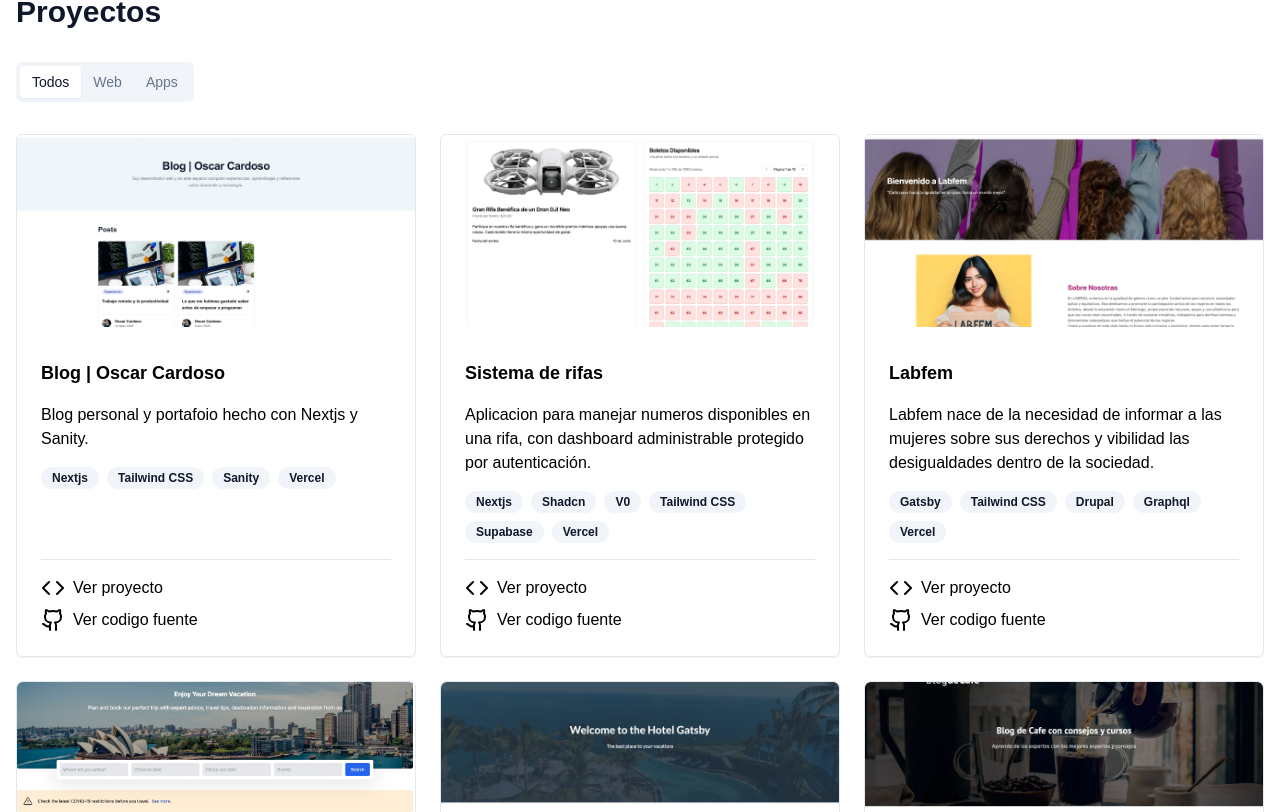
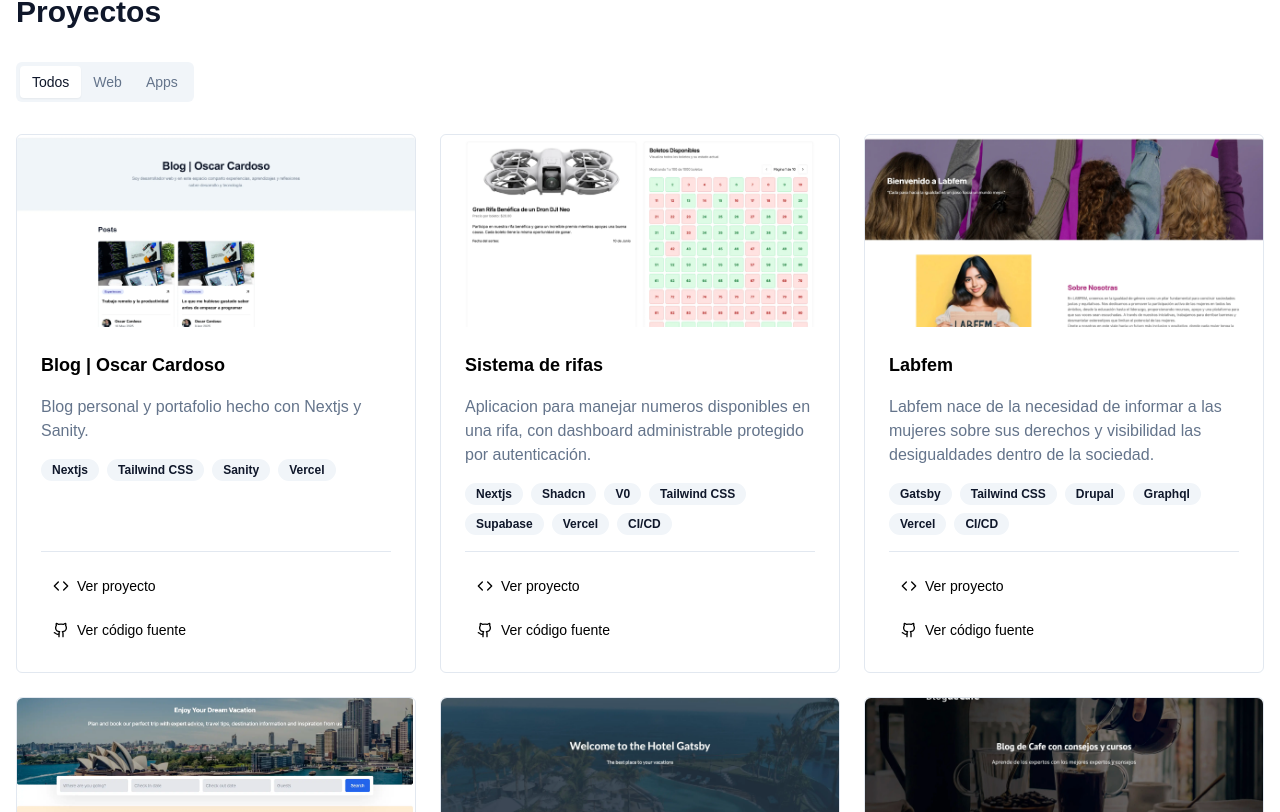
Before and after one commit to Cardozo1w/blog, a Next.js app: page /portfolio in a window 1280 px wide. Shown: the part 388-1200 px from the top of the page. Built offline with nearby package versions, Linux system fonts and the light colour scheme.

Commit message:
portfolio updates

```diff
--- a/src/app/portfolio/page.tsx
+++ b/src/app/portfolio/page.tsx
@@ -22,9 +22,10 @@ const projects = [
   {
     id: 1,
     title: "Blog | Oscar Cardoso",
-    description: "Blog personal y portafoio hecho con Nextjs y Sanity.",
+    description: "Blog personal y portafolio hecho con Nextjs y Sanity.",
     image: "/projects/blog-cardoso.webp",
-    link: "https://www.cardoso.dev/",
+    projectUrl: "https://www.cardoso.dev/",
+    sourceCodeUrl: "https://github.com/Cardozo1w/blog",
     technologies: ["Nextjs", "Tailwind CSS", "Sanity", "Vercel"],
     category: "web",
   },
@@ -34,7 +35,8 @@ const projects = [
     description:
       "Aplicacion para manejar numeros disponibles en una rifa, con dashboard administrable protegido por autenticación.",
     image: "/projects/raffle-system.webp",
-    link: "https://v0-raffle-ticket-interface.vercel.app/",
+    projectUrl: "https://v0-raffle-ticket-interface.vercel.app/",
+    sourceCodeUrl: "https://github.com/Cardozo1w/raffle-system",
     technologies: [
       "Nextjs",
       "Shadcn",
@@ -42,6 +44,7 @@ const projects = [
       "Tailwind CSS",
       "Supabase",
       "Vercel",
+      "CI/CD",
     ],
     category: "app",
   },
@@ -49,10 +52,18 @@ const projects = [
     id: 3,
     title: "Labfem",
     description:
-      "Labfem nace de la necesidad de informar a las mujeres sobre sus derechos y vibilidad las desigualdades dentro de la sociedad.",
+      "Labfem nace de la necesidad de informar a las mujeres sobre sus derechos y visibilidad las desigualdades dentro de la sociedad.",
     image: "/projects/labfem.webp",
-    link: "https://labfem.vercel.app/",
-    technologies: ["Gatsby", "Tailwind CSS", "Drupal", "Graphql", "Vercel"],
+    projectUrl: "https://labfem.vercel.app/",
+    sourceCodeUrl: "https://github.com/Cardozo1w/labfem",
+    technologies: [
+      "Gatsby",
+      "Tailwind CSS",
+      "Drupal",
+      "Graphql",
+      "Vercel",
+      "CI/CD",
+    ],
     category: "web",
   },
   {
@@ -61,8 +72,16 @@ const projects = [
     description:
       "My Dream Place se trata de un sitio web para una empresa ficticia de viajes, el objetivo de este proyecto fué demostrar el potencial de utiliar un sitio desacoplado del backend, permitiendo a los usuarios la modificación de contenido de una manera fácil y eficaz.",
     image: "/projects/my-dream-place.webp",
-    link: "https://com-gatsby-drupal.vercel.app/",
-    technologies: ["Gatsby", "Tailwind CSS", "Drupal", "Graphql", "Vercel"],
+    projectUrl: "https://com-gatsby-drupal.vercel.app/",
+    sourceCodeUrl: "https://github.com/Cardoso1205/com.gatsby.drupal",
+    technologies: [
+      "Gatsby",
+      "Tailwind CSS",
+      "Drupal",
+      "Graphql",
+      "Vercel",
+      "CI/CD",
+    ],
     category: "web",
   },
   {
@@ -70,7 +89,8 @@ const projects = [
     title: "Hotel Gatsby Site",
     description: "Sitio construido con Gatsby, Graphql y DatoCMS",
     image: "/projects/hotel-gatsby-site.webp",
-    link: "https://hotel-gatsby-site.netlify.app/",
+    projectUrl: "https://hotel-gatsby-site.netlify.app/",
+    sourceCodeUrl: "https://github.com/Cardozo1w/hotel-gatsby",
     technologies: [
       "Gatsby",
       "Styled components",
@@ -85,16 +105,16 @@ const projects = [
     title: "Blog Cafe",
     description: "Sitio construido con HTML y CSS",
     image: "/projects/blog-cafe.webp",
-    link: "https://cardoso2.netlify.app/",
+    projectUrl: "https://cardoso2.netlify.app/",
     technologies: ["HTML", "CSS", "Netlify"],
     category: "web",
   },
-   {
+  {
     id: 7,
     title: "Bienes Raices",
     description: "Sitio construido con HTML y CSS",
     image: "/projects/bienes-raices.webp",
-    link: "https://cardoso1.netlify.app/",
+    projectUrl: "https://cardoso1.netlify.app/",
     technologies: ["HTML", "CSS", "Netlify"],
     category: "web",
   },
@@ -182,11 +202,13 @@ export default function PortfolioPage() {
                   <Card
                     key={project.id}
                     title={project.title}
-                    to={project.link}
+                    projectUrl={project.projectUrl}
+                    sourceCodeUrl={project.sourceCodeUrl}
+                    to={project.projectUrl}
                     description={project.description}
                     image={project.image}
                     badges={project.technologies}
-                    isTechCard
+                    variant="project"
                   />
                 ))}
               </TabsContent>
@@ -201,11 +223,12 @@ export default function PortfolioPage() {
                     <Card
                       key={project.id}
                       title={project.title}
-                      to={project.link}
+                      projectUrl={project.projectUrl}
+                      to={project.projectUrl}
                       description={project.description}
                       image={project.image}
                       badges={project.technologies}
-                      isTechCard
+                      variant="project"
                     />
                   ))}
               </TabsContent>
@@ -220,11 +243,12 @@ export default function PortfolioPage() {
                     <Card
                       key={project.id}
                       title={project.title}
-                      to={project.link}
+                      projectUrl={project.projectUrl}
+                      to={project.projectUrl}
                       description={project.description}
                       image={project.image}
                       badges={project.technologies}
-                      isTechCard
+                      variant="project"
                     />
                   ))}
               </TabsContent>
--- a/src/components/Card.tsx
+++ b/src/components/Card.tsx
@@ -1,87 +1,78 @@
-import { format } from "date-fns";
-import Image from "next/image";
-import Link from "next/link";
-import React from "react";
-import { Badge } from "./ui/badge";
-import { Github, Code } from "lucide-react";
+import Image from "next/image"
+import Link from "next/link"
+import { Badge } from "./ui/badge"
+import { Github, Code, ArrowUpRight } from "lucide-react"
+import { Button } from "./ui/button"
+import { format } from "date-fns"
+
+type CardVariant = "blog" | "project"
 
 interface CardProps {
-  title: string;
-  to: string;
-  description?: string;
+  title: string
+  to: string
+  description?: string
   avatar?: {
-    src: string;
-    alt: string;
-  };
-  publishedDate?: string;
-  image?: string;
-  badges?: string[];
-  isTechCard?: boolean;
+    src: string
+    alt: string
+  }
+  image: string
+  badges?: string[]
+  variant?: CardVariant
+  projectUrl?: string
+  sourceCodeUrl?: string
+  author?: {
+    name: string
+    date?: string
+  }
+  category?: string
 }
 
 const Card = ({
   title,
   to,
   avatar,
-  publishedDate,
   image,
   description,
   badges,
-  isTechCard = false,
+  variant = "blog",
+  projectUrl,
+  sourceCodeUrl,
+  author,
+  category = "Experiences",
 }: CardProps) => {
-  return (
-    <div className="shadow-sm h-full border hover:shadow-lg transition-shadow duration-150 ease-linear rounded-md flex flex-col">
-      <Link href={to} className="no-underline flex flex-col h-full">
-        <div className="relative h-48 w-full">
+  // Contenido común para ambas variantes
+  const imageContent = (
+    <div className="relative h-48 w-full overflow-hidden rounded-t-md">
       <Image
         fill
-            src={
-              image ||
-              "https://images.unsplash.com/photo-1547658719-da2b51169166"
-            }
-            alt="Ejemplo"
-            className="w-full h-full object-cover rounded-t-md"
+        src={image}
+        alt={title}
+        className="w-full h-full object-cover transition-transform duration-300 hover:scale-105"
+        sizes="(max-width: 768px) 100vw, (max-width: 1200px) 50vw, 33vw"
       />
     </div>
+  );
+
+  // Variante "project"
+  if (variant === "project") {
+    return (
+      <div className="h-full border hover:shadow-lg transition-all duration-150 ease-linear rounded-md flex flex-col bg-white dark:bg-gray-950">
+        {/* Imagen clickeable */}
+        <Link href={to} className="block">
+          {imageContent}
+        </Link>
 
         <div className="p-6 flex flex-col flex-1">
-          {/* Header (tag + icon) */}
-          {!isTechCard && (
-            <div className="flex w-full justify-between items-center mb-2">
-              <span className="bg-indigo-100 px-3 py-0.5 text-[12px] rounded-xl text-indigo-800 font-bold">
-                Experiences
-              </span>
-              <svg
-                width="20"
-                height="20"
-                viewBox="0 0 24 24"
-                fill="none"
-                xmlns="http://www.w3.org/2000/svg"
-                className="h-5 w-5"
-              >
-                <path
-                  d="M7 17L17 7M17 7H7M17 7V17"
-                  stroke="currentColor"
-                  strokeWidth="2"
-                  strokeLinecap="round"
-                  strokeLinejoin="round"
-                />
-              </svg>
-            </div>
-          )}
-
-          {/* Title */}
+          {/* Título clickeable */}
           <div className="flex-grow">
-            <h3 className="text-lg font-semibold mb-4 mt-2">{title}</h3>
-            {description && <p>{description}</p>}
+            <Link href={to} className="no-underline">
+              <h3 className="text-lg font-semibold mb-4 hover:text-primary transition-colors">{title}</h3>
+            </Link>
+            {description && <p className="text-muted-foreground">{description}</p>}
             {badges && (
               <div className="flex flex-wrap gap-2 my-4">
                 {badges.map((tech, index) => (
-                  <Badge
-                    key={index}
-                    variant="secondary"
-                    className="bg-secondary text-primary text-slate-900 dark:text-slate-100"
-                  >
+                  <Badge key={index} variant="secondary" className="bg-secondary text-slate-900 dark:text-slate-100">
                     {tech}
                   </Badge>
                 ))}
@@ -89,47 +80,83 @@ const Card = ({
             )}
           </div>
 
-          {/* Footer (avatar + name + date) */}
+          {/* Enlaces de proyecto */}
+          <div className="mt-auto pt-4 border-t">
+            <div className="flex flex-col gap-2">
+              {projectUrl && (
+                <Button variant="ghost" size="sm" className="justify-start px-2 hover:bg-secondary" asChild>
+                  <a href={projectUrl} target="_blank" rel="noopener noreferrer" className="flex items-center gap-2">
+                    <Code className="h-4 w-4" />
+                    <span>Ver proyecto</span>
+                  </a>
+                </Button>
+              )}
+              {sourceCodeUrl && (
+                <Button variant="ghost" size="sm" className="justify-start px-2 hover:bg-secondary" asChild>
+                  <a href={sourceCodeUrl} target="_blank" rel="noopener noreferrer" className="flex items-center gap-2">
+                    <Github className="h-4 w-4" />
+                    <span>Ver código fuente</span>
+                  </a>
+                </Button>
+              )}
+            </div>
+          </div>
+        </div>
+      </div>
+    )
+  }
+
+  // Variante "blog" (por defecto)
+  return (
+    <div className="h-full border hover:shadow-lg transition-all duration-150 ease-linear rounded-md flex flex-col bg-white dark:bg-gray-950">
+      <Link href={to} className="no-underline flex flex-col h-full">
+        {imageContent}
+
+        <div className="p-6 flex flex-col flex-1">
+          {/* Categoría + icono */}
+          <div className="flex w-full justify-between items-center mb-2">
+            <span className="bg-indigo-100 px-3 py-0.5 text-[12px] rounded-xl text-indigo-800 font-bold dark:bg-indigo-900 dark:text-indigo-100">
+              {category}
+            </span>
+            <ArrowUpRight className="h-5 w-5" />
+          </div>
+
+          {/* Título */}
+          <div className="flex-grow">
+            <h3 className="text-lg font-semibold mb-4">{title}</h3>
+            {description && (
+              <p className="text-muted-foreground">{description}</p>
+            )}
+          </div>
+
+          {/* Autor */}
           <div className="mt-auto pt-4 border-t">
             <div className="flex gap-4 items-center">
-              {isTechCard && (
-                <div>
-                  <span className="flex gap-2 mb-2">
-                    <Code /> Ver proyecto
-                  </span>
-                  <span className="flex gap-2">
-                    <Github /> Ver codigo fuente
-                  </span>
-                </div>
-              )}
-              {!isTechCard && (
-                <>
               {avatar && (
-                    <div className="relative h-10 w-10 rounded-full">
+                <div className="relative h-10 w-10 rounded-full overflow-hidden">
                   <Image
                     fill
-                        alt=""
-                        src={avatar.src}
-                        className="rounded-full object-cover"
+                    alt={avatar.alt || ""}
+                    src={avatar.src || "/placeholder.svg"}
+                    className="object-cover"
+                    sizes="40px"
                   />
                 </div>
               )}
               <div>
-                    <p className="font-bold">Oscar Cardoso</p>
-                    {publishedDate && (
-                      <p className="text-sm text-gray-700 dark:text-gray-100">
-                        {format(publishedDate, "d MMM yyy")}
+                <p className="font-bold">{author?.name}</p>
+                {author?.date && (
+                  <p className="text-sm text-gray-700 dark:text-gray-300">
+                    {format(author.date, "d MMM yyy")}
                   </p>
                 )}
               </div>
-                </>
-              )}
             </div>
           </div>
         </div>
       </Link>
     </div>
   );
-};
+}
 
-export default Card;
+export default Card
--- a/src/components/ui/button.tsx
+++ b/src/components/ui/button.tsx
@@ -9,7 +9,7 @@ export interface ButtonProps extends React.ButtonHTMLAttributes<HTMLButtonElemen
 }
 
 const baseClasses =
-  "inline-flex items-center justify-center whitespace-nowrap rounded-md text-sm font-medium ring-offset-background transition-colors focus-visible:outline-none focus-visible:ring-2 focus-visible:ring-ring focus-visible:ring-offset-2 disabled:pointer-events-none disabled:opacity-50"
+  "inline-flex items-center whitespace-nowrap rounded-md text-sm font-medium ring-offset-background transition-colors focus-visible:outline-none focus-visible:ring-2 focus-visible:ring-ring focus-visible:ring-offset-2 disabled:pointer-events-none disabled:opacity-50"
 
 const variantClasses: Record<NonNullable<ButtonProps["variant"]>, string> = {
   default: "text-primary-foreground",
```
Also changed, not shown: src/app/page.tsx (+6 -4 lines), public/avatar.webp (renamed from src/img/avatar.webp). Lines whose indentation alone changed are shown as unchanged.
